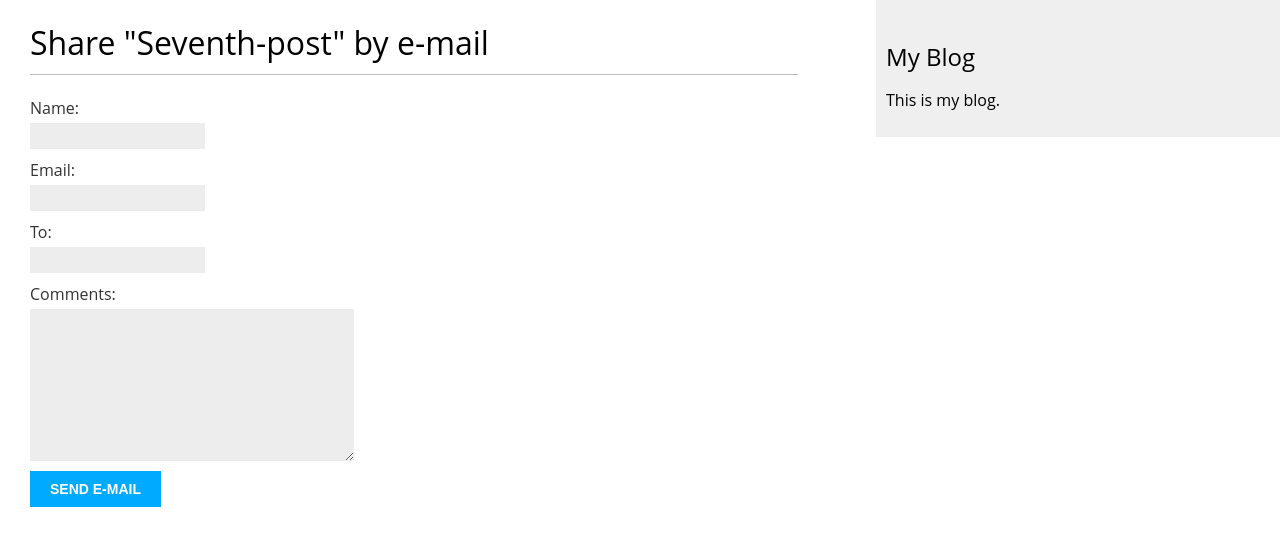
After one commit to thooriqnurali/blog, a Django app: page /blog/9/share/ in a window 1280 px wide. The commit adds this page. Shown: the top 546 px of the page. Run offline with Django 4.2, Linux system fonts and the light colour scheme; data comes from the database, SQL or seed files in the repository.

Commit message:
add send email from blog

```diff
--- /dev/null
+++ b/blog/forms.py
@@ -0,0 +1,8 @@
+from django import forms
+
+class EmailPostForm(forms.Form):
+    name = forms.CharField(max_length=25)
+    email = forms.EmailField()
+    to = forms.EmailField()
+    comments = forms.CharField(required=False,
+                               widget=forms.Textarea)
--- a/blog/static/css/blog.css
+++ b/blog/static/css/blog.css
@@ -1,9 +1,9 @@
 body {
     margin:0;
     padding:0;
-    font-family:cambria, helvetica, sans-serif;
-    text-align:justify;
-    text-justify:inter-word;
+    font-family:"Open Sans", helvetica, sans-serif;
+    /* text-align:justify; */
+    /* text-justify:inter-word; */
 }
 
 a {
--- a/blog/templates/blog/post/detail.html
+++ b/blog/templates/blog/post/detail.html
@@ -8,4 +8,9 @@
         Published {{ post.publish }} by {{ post.author }}
     </p>
     {{ post.body|linebreaks }}
+    <p>
+        <a href="{% url "blog:post_share" post.id %}">
+            Share this post
+        </a>
+    </p>
 {% endblock%}
--- /dev/null
+++ b/blog/templates/blog/post/share.html
@@ -0,0 +1,19 @@
+{% extends "blog/base.html" %}
+
+{% block title %}Share a post{% endblock %}
+
+{% block content %}
+    {% if sent %}
+        <h1>E-mail successfully sent</h1>
+        <p>
+            "{{ post.title }}" was successfully sent to {{ form.cleaned_data.to }}.
+        </p>
+    {% else %}
+        <h1>Share "{{ post.title }}" by e-mail</h1>
+        <form method="post">
+            {{ form.as_p }}
+            {% csrf_token %}
+            <input type="submit" value="Send e-mail">
+        </form>
+    {% endif %}
+{% endblock %}
--- a/blog/urls.py
+++ b/blog/urls.py
@@ -6,5 +6,8 @@ app_name = 'blog'
 urlpatterns = [
     #post views
     path('', views.post_list, name='post_list'),
-    path('<int:year>/<int:month>/<int:day>/<slug:post>/', views.post_detail, name='post_detail'),
+    path('<int:year>/<int:month>/<int:day>/<slug:post>/',
+         views.post_detail, name='post_detail'),
+    path('<int:post_id>/share/',
+         views.post_share, name='post_share'),
 ]
--- a/blog/views.py
+++ b/blog/views.py
@@ -1,6 +1,10 @@
 from django.shortcuts import render, get_object_or_404
 from .models import Post
 from django.core.paginator import Paginator, EmptyPage, PageNotAnInteger
+from .forms import EmailPostForm
+from django.core.mail import send_mail
+
+
 
 def post_list(request):
     post_list = Post.published.all()
@@ -31,3 +35,27 @@ def post_detail(request, year, month, day, post):
     return render(request,
                   'blog/post/detail.html',
                   {'post':post})
+
+def post_share(request, post_id):
+    # Retrieve post by id
+    post = get_object_or_404(Post, id=post_id, status=Post.Status.PUBLISHED)
+    sent = False
+
+    if request.method == 'POST':
+        # Form was submitted
+        form = EmailPostForm(request.POST)
+        if form.is_valid():
+            # Form field passed validation
+            cd = form.cleaned_data
+            post_url = request.build_absolute_uri(post.get_absolute_url())
+            subject = f"{cd['name']} recommends you read " \
+                f"{post.title}"
+            message = f"Read {post.title} at {post_url}\n\n" \
+                f"{cd['name']}\'s comments: {cd['comments']}"
+            send_mail(subject, message, 'thooriq.na@gmail.com', [cd['to']])
+            sent = True
+    else:
+        form = EmailPostForm()
+
+    return render(request, 'blog/post/share.html',
+                  {'post':post, 'form':form, 'sent':sent})
```
Also changed, not shown: mysite/settings.py (+8 -0 lines).
